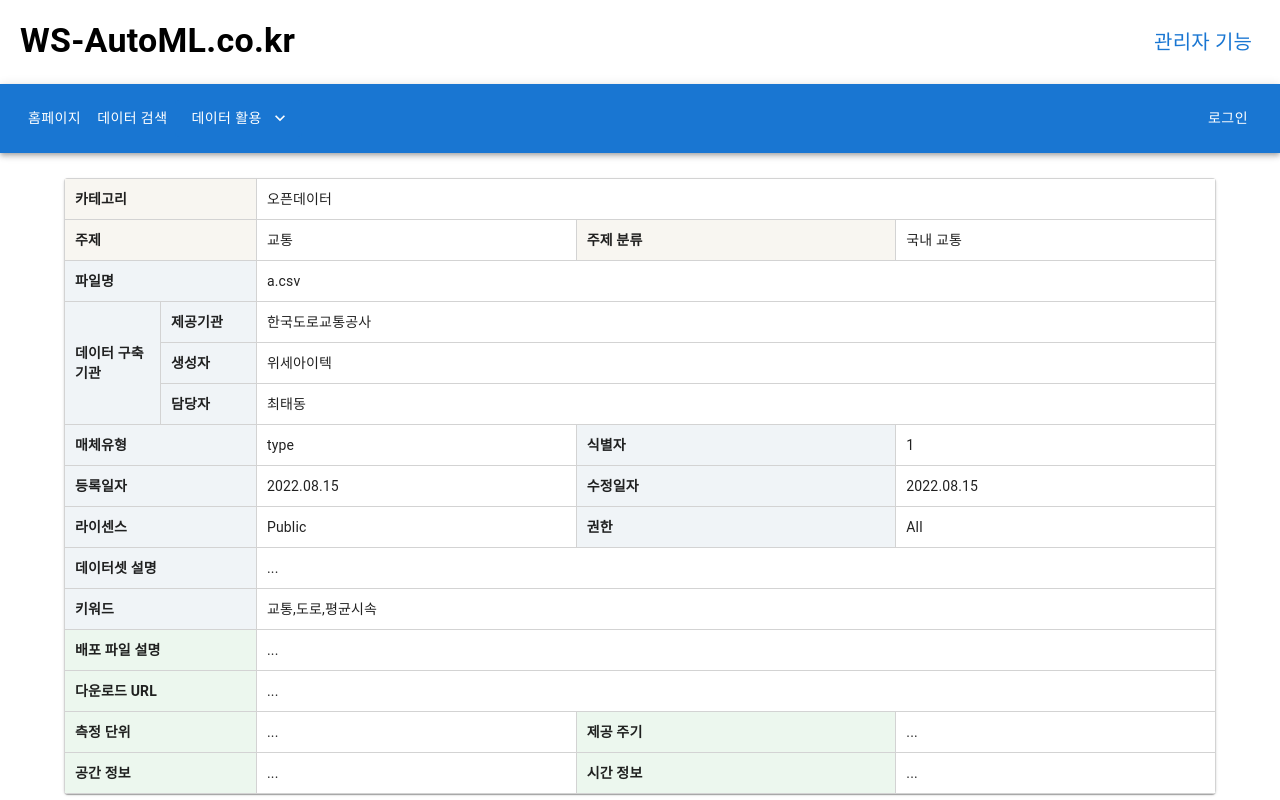
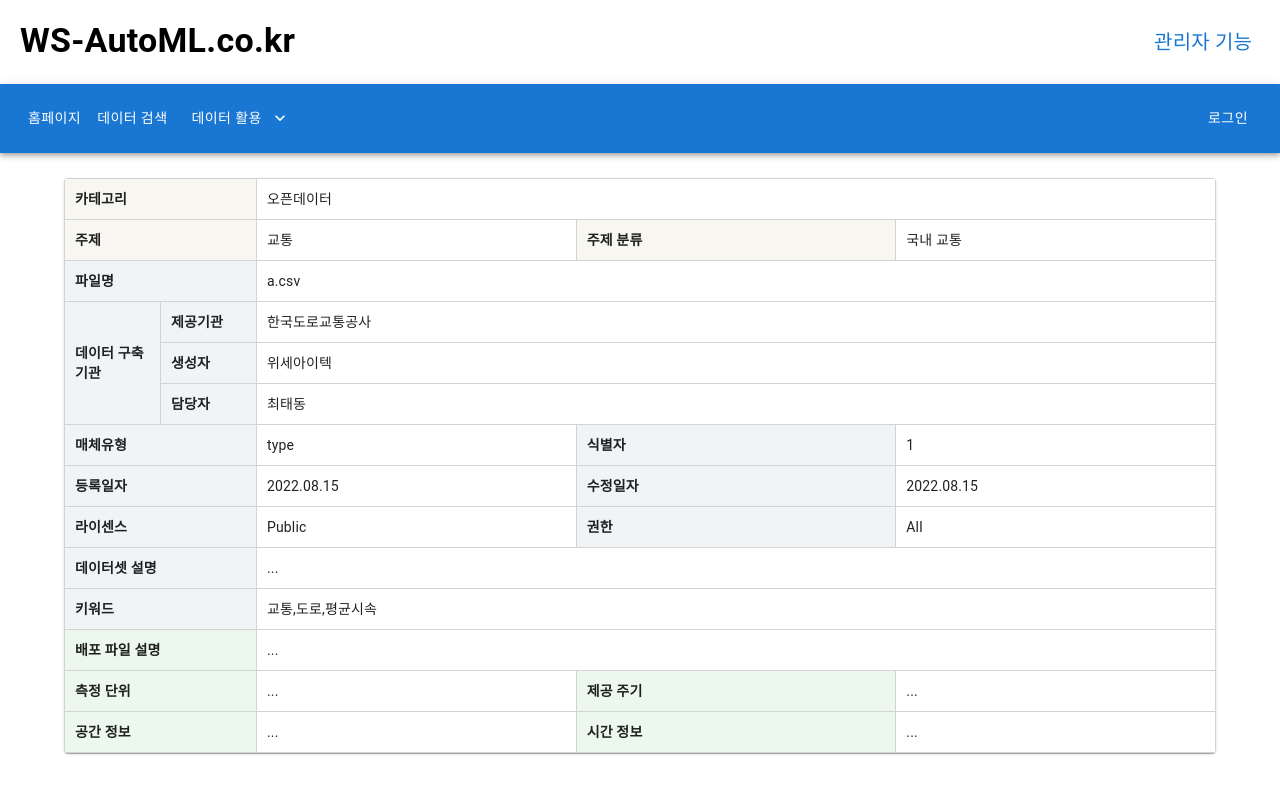
Before and after one commit to ClustProject/WSAutoMLMainWeb, a React (Create React App) app in the folder app/user-web/: page /metadata/1 in a window 1280 px wide. Shown: the top 800 px of the page. Built offline with nearby package versions, Linux system fonts and the light colour scheme.

Commit message:
fix: 메타데이터 테이블에 다운로드 URL 제거

```diff
--- a/app/user-web/src/components/presentational/search/MetaDataTable.jsx
+++ b/app/user-web/src/components/presentational/search/MetaDataTable.jsx
@@ -183,14 +183,6 @@ export default function MetaDataTable() {
 
           <DistributionTableRow cells={
             <>
-              <TitleTableCell title={"다운로드 URL"} colSpan={2}/>
-              <ContentTableCell title={"..."} colSpan={8}/>
-            </>
-          }>
-          </DistributionTableRow>
-
-          <DistributionTableRow cells={
-            <>
               <TitleTableCell title={"측정 단위"} colSpan={2}/>
               <ContentTableCell title={"..."} colSpan={3}/>
               <TitleTableCell title={"제공 주기"} colSpan={2}/>
```
